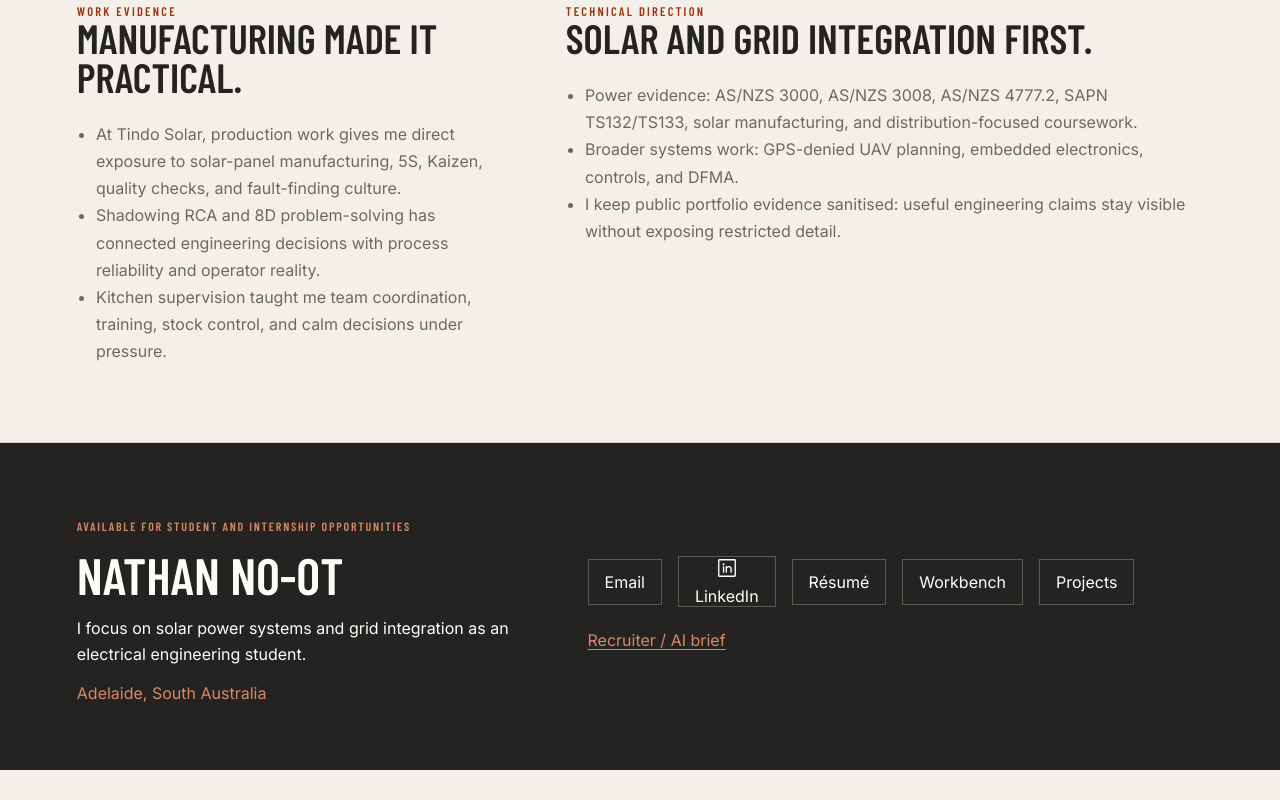
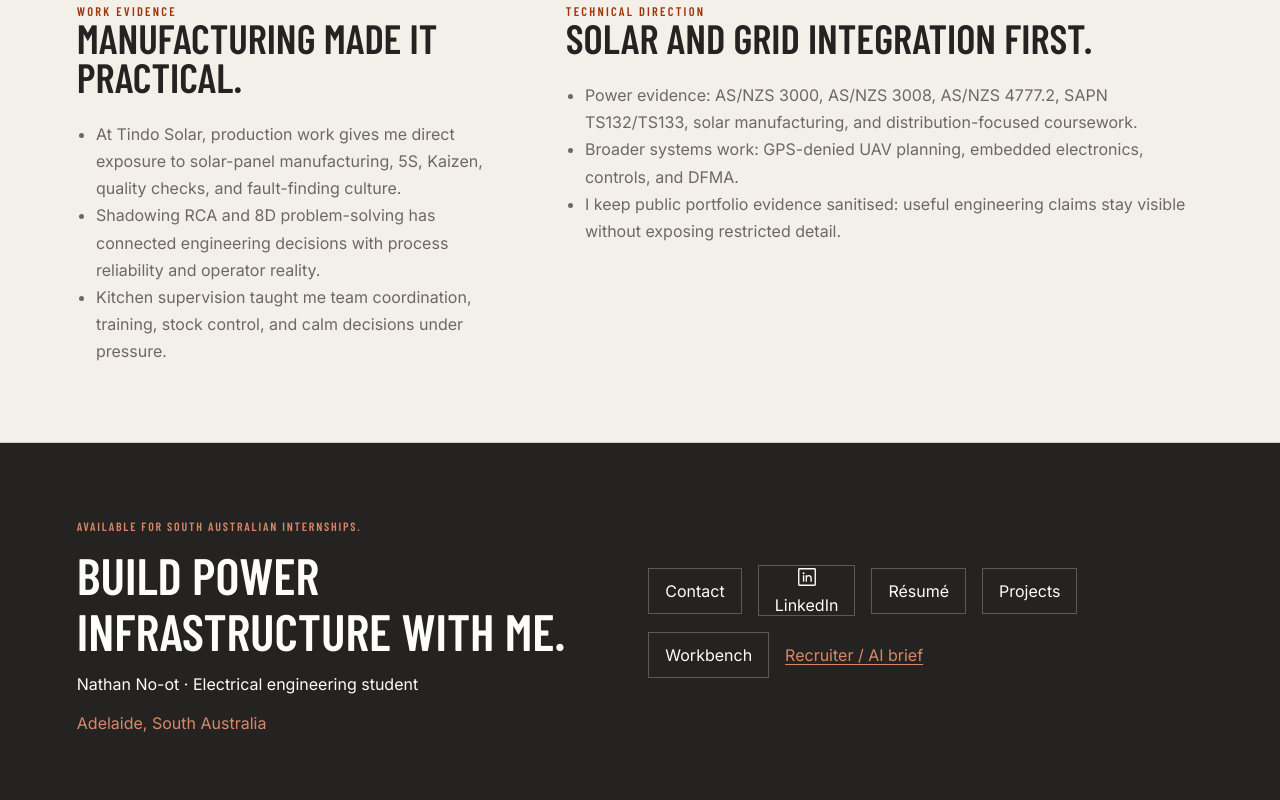
Before and after one commit to Nnoot02/NN_PersonalPortfolio, a Next.js app: page /about in a window 1280 px wide. Shown: the part 1163-1963 px from the top of the page. Before the commit the page ends 1933 px from the top, so only its background shows below. Built offline with nearby package versions, Linux system fonts and the light colour scheme; no server answers.

Commit message:
feat(portfolio): sharpen footer recruiter path

```diff
--- a/app/globals.css
+++ b/app/globals.css
@@ -154,13 +154,14 @@ button { font: inherit; }
 .principles p { color: var(--muted); line-height: 1.6; font-size: .88rem; margin: 0; }
 
 .site-footer { min-height: 250px; display: flex; justify-content: space-between; align-items: center; gap: 2rem; padding: 4rem 6vw; background: var(--ink); color: var(--white); position: relative; }
+.site-footer > div, .footer-links { min-width: 0; }
 .footer-kicker { color: #d88868; font: 600 .75rem/1.2 var(--display); letter-spacing: .15em; text-transform: uppercase; }
-.footer-title { font: 600 clamp(2rem, 4vw, 3.8rem)/1.1 var(--display); text-transform: uppercase; max-width: 700px; margin: .8rem 0 0; }
+.footer-title { font: 600 clamp(2rem, 4vw, 3.8rem)/1.1 var(--display); text-transform: uppercase; max-width: 700px; margin: .8rem 0 0; overflow-wrap: anywhere; }
 .footer-summary, .footer-location { margin: .75rem 0 0; max-width: 54ch; line-height: 1.65; }
 .footer-location { color: #d88868; }
-.footer-links { display: flex; align-items: center; gap: 1rem; flex-wrap: wrap; }
+.footer-links { display: flex; align-items: center; gap: 1rem; flex-wrap: wrap; max-width: 100%; }
 .footer-links a, .footer-links button { color: var(--white); background: transparent; border: 1px solid #5d5a55; min-width: 46px; min-height: 46px; display: grid; place-items: center; text-align: center; cursor: pointer; }
-.footer-links a { gap: .45rem; padding: 0 1rem; white-space: nowrap; }
+.footer-links a { gap: .45rem; padding: 0 1rem; white-space: normal; }
 .footer-links a:hover, .footer-links button:hover { border-color: #d88868; color: #d88868; }
 .footer-links .footer-utility { border: 0; color: #d88868; min-height: auto; padding: .45rem 0; text-decoration: underline; text-underline-offset: .18em; }
 
@@ -226,6 +227,7 @@ button { font: inherit; }
   .homepage-epilogue-context { min-height: 124px; padding: 1.25rem 0; }
   .homepage-portal { border-left: 0; border-top: 1px solid var(--line); grid-template-columns: 92px minmax(0, 1fr) 20px; min-height: 124px; padding: 16px 0; }
   .homepage-portal-image { height: 92px; width: 92px; }
+  .homepage-portal-title, .homepage-portal-summary { overflow-wrap: anywhere; }
 }
 
 @media (max-width: 720px) {
--- a/components/SiteFooter.tsx
+++ b/components/SiteFooter.tsx
@@ -6,17 +6,17 @@ export function SiteFooter() {
   return (
     <footer className="site-footer">
       <div>
-        <p className="footer-kicker">Available for student and internship opportunities</p>
-        <p className="footer-title">Nathan No-ot</p>
-        <p className="footer-summary">I focus on solar power systems and grid integration as an electrical engineering student.</p>
+        <p className="footer-kicker">Available for South Australian internships.</p>
+        <p className="footer-title">Build power infrastructure with me.</p>
+        <p className="footer-summary">Nathan No-ot · Electrical engineering student</p>
         <p className="footer-location">Adelaide, South Australia</p>
       </div>
       <div className="footer-links">
-        <a href={`mailto:${profile.contactEmail}`}>Email</a>
+        <Link href="/contact">Contact</Link>
         {profile.links.linkedin ? <a href={profile.links.linkedin} target="_blank" rel="me noopener"><LinkedinLogo size={22} /> <span>LinkedIn</span></a> : null}
         <a href={profile.resumePath} download>Résumé</a>
+        <Link href="/projects">Projects</Link>
         <Link href="/workbench">Workbench</Link>
-        <Link href="/projects">Projects</Link>
         <Link className="footer-utility" data-footer-utility href="/profile">Recruiter / AI brief</Link>
       </div>
     </footer>
```
Also changed, not shown: scripts/portfolio-contract.mjs (+8 -2 lines).
